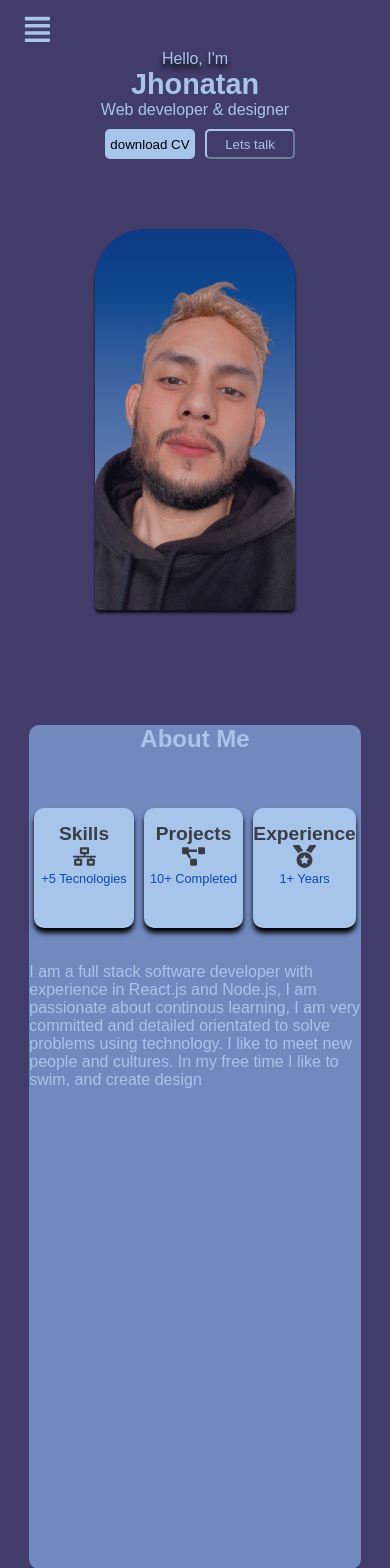
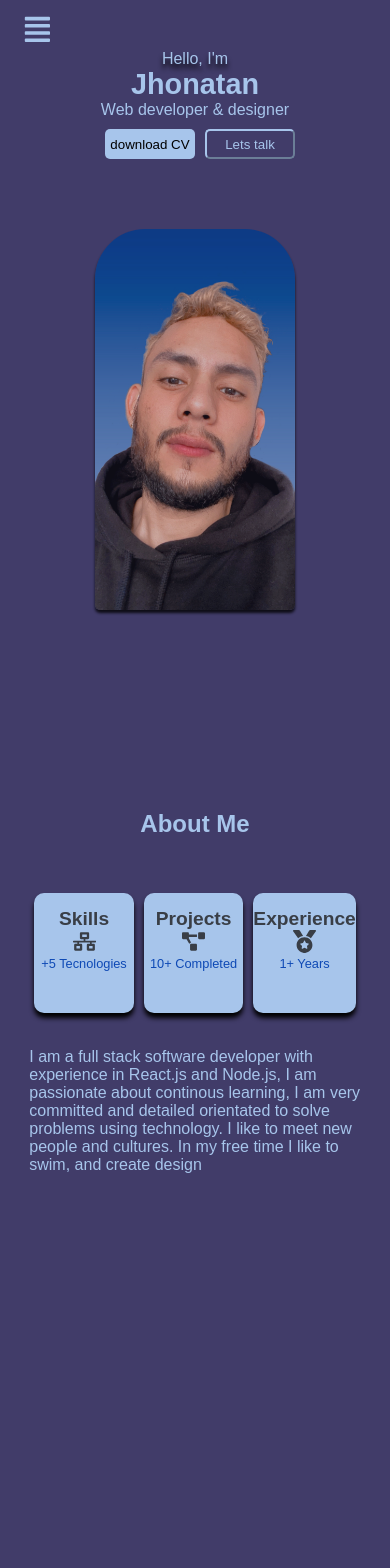
Before and after one commit to jonathanedd/Portafolio, a React (Create React App) app: page / in a window 390 px wide. Shown: the top 1568 px of the page. Built offline with nearby package versions, Linux system fonts and the light colour scheme.

Commit message:
Fixed to 90vh profile box

```diff
--- a/src/styles/AboutMe.styles.js
+++ b/src/styles/AboutMe.styles.js
@@ -1,7 +1,7 @@
 import styled from "styled-components";
 
 export const Container = styled.div`
-  background-color: #7189bf;
+  /* background-color: #7189bf; */
 
   width: 85%;
   /* display: flex; */
--- a/src/styles/home.css
+++ b/src/styles/home.css
@@ -16,7 +16,7 @@ margin: 0;
 
 @media only screen and (max-width: 600px){
   .home-box{
-    height: 80vh;
+    height: 90vh;
   }
 }
 
```
